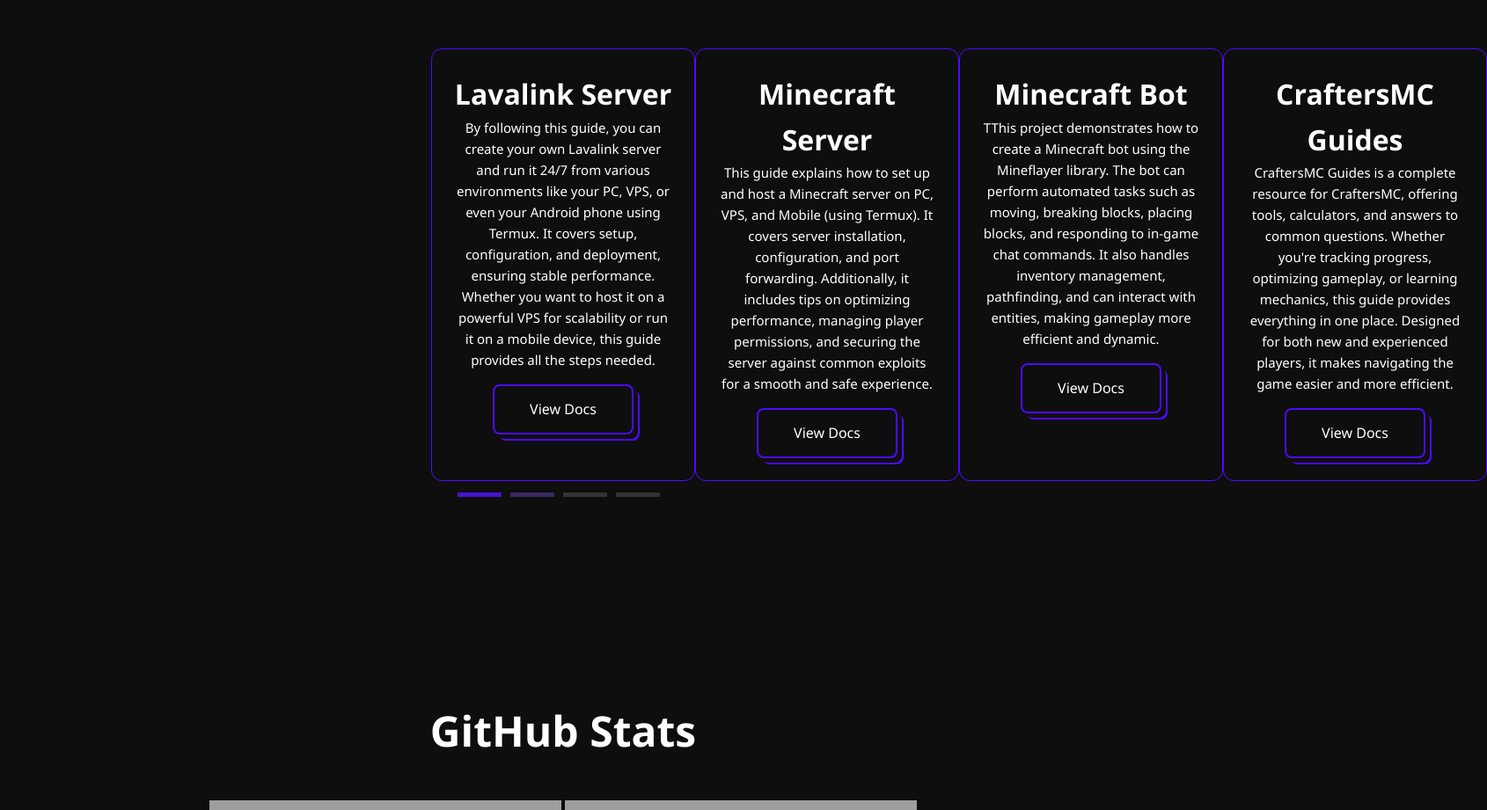
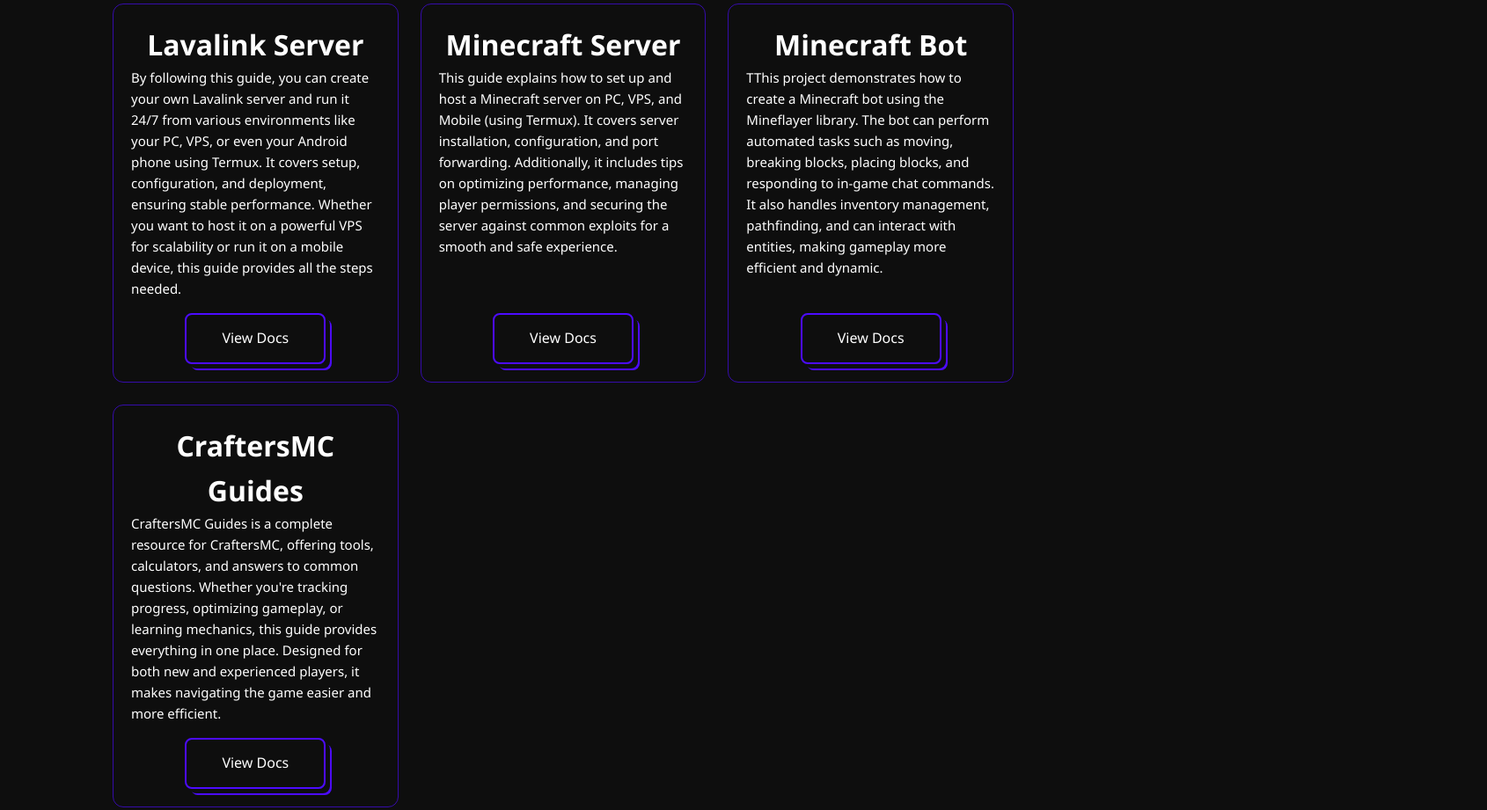
Before and after one commit to PgNetwork01/portfolio-v2, a plain HTML site: page public/index.html in a window 1280 px wide. Shown: the part 2771-3692 px from the top of the page at 88% size, 1690 px wide, since content can reach past the window. Drawn offline with nearby package versions, Linux system fonts and the light colour scheme; grey boxes are pictures that could not be loaded.

Commit message:
updated docs and added pfp

```diff
--- a/public/index.html
+++ b/public/index.html
@@ -3,7 +3,29 @@
 
 <head>
   <meta charset="UTF-8">
+  <meta name="google-site-verification" content="5EkvqoCOGNarChSKCVYGWzC_v7lT5j6HMjtoJwE-VTI" />
   <meta name="viewport" content="width=device-width, initial-scale=1.0">
+  <meta name="title" content="Anshuman Mishra - PortFolio">
+  <link rel="icon" href="assets/anshuman-mishra-pfp.jpg" type="image/png">
+  <meta name="description"
+    content="I am Anshuman Mishra a full stack developer. I have experience with PHP, JS, HTML, Python, but I'm always willing to learn new things! I am 16 years old and I live in the India. I have about 4 years of experience in creating websites, minigames and applications.">
+  <meta name="keywords"
+    content="Anshuman Mishra, portfolio, web developer, projects, contact, blog, GitHub, Discord, Instagram, Reddit, LinkedIn, CodePen, Stack Overflow, HackerRank, FreeCodeCamp, PgNetwork01, pgnetwork01, Pg Network, PG NETWORK">
+  <meta name="robots" content="index, follow">
+  <meta name="language" content="English">
+  <meta name="author" content="Anshuman Mishra">
+  <link rel="canonical" href="https://anshumanmishra.web.app/">
+  <meta property="og:type" content="website">
+  <meta property="og:url" content="https://anshumanmishra.web.app/">
+  <meta property="og:title" content="Anshuman Mishra - PortFolio">
+  <meta property="og:description" content="I am Anshuman Mishra a full stack developer. I have experience with PHP, JS, HTML, Python, but I'm always willing to learn new things! I am 16 years old and I live in the India. I have about 4 years of experience in creating websites, minigames and applications.">
+  <meta property="og:site_name" content="Anshuman Mishra | Portfolio">
+  <meta name="twitter:card" content="summary_large_image">
+  <meta name="twitter:url" content="https://anshumanmishra.web.app/">
+  <meta name="twitter:title" content="Anshuman Mishra">
+  <meta name="twitter:description"
+    content="I am Anshuman Mishra a full stack developer. I have experience with PHP, JS, HTML, Python, but I'm always willing to learn new things! I am 16 years old and I live in the India. I have about 4 years of experience in creating websites, minigames and applications.">
+  <meta name="twitter:domain" content="anshumanmishra.web.app">
   <title>Anshuman Mishra | Portfolio</title>
   <link rel="stylesheet" href="https://cdnjs.cloudflare.com/ajax/libs/font-awesome/6.4.0/css/all.min.css">
   <script src="https://unpkg.com/scrollreveal"></script>
@@ -89,12 +111,10 @@
     </div>
   </section>
 
-  <section>
+  <section class="docs" id="docs">
     <h2>Documentations</h2>
-    <div class="slider">
-      <ul>
-        <li>
-          <div class="docs-card">
+    <div class="project-container">
+          <div class="project-card">
             <h2>Lavalink Server</h2>
             <p>By following this guide, you can create your own Lavalink server and run it 24/7 from various
               environments like your PC, VPS, or even your Android phone using Termux. It covers setup, configuration,
@@ -102,9 +122,7 @@
               or run it on a mobile device, this guide provides all the steps needed.</p>
             <a href="https://github.com/PgNetwork01/lavalink-docs" class="btn-view">View Docs</a>
           </div>
-        </li>
-        <li>
-          <div class="docs-card">
+          <div class="project-card">
             <h2>Minecraft Server</h2>
             <p>This guide explains how to set up and host a Minecraft server on PC, VPS, and Mobile (using Termux). It
               covers server installation, configuration, and port forwarding. Additionally, it includes tips on
@@ -112,9 +130,7 @@
               smooth and safe experience.</p>
             <a href="https://github.com/PgNetwork01/minecraft-server-setup-docs" class="btn-view">View Docs</a>
           </div>
-        </li>
-        <li>
-          <div class="docs-card">
+          <div class="project-card">
             <h2>Minecraft Bot</h2>
             <p>TThis project demonstrates how to create a Minecraft bot using the Mineflayer library. The bot can
               perform automated tasks such as moving, breaking blocks, placing blocks, and responding to in-game chat
@@ -123,9 +139,7 @@
             </p>
             <a href="https://github.com/PgNetwork01/minecraft-bot-creation" class="btn-view">View Docs</a>
           </div>
-        </li>
-        <li>
-          <div class="docs-card">
+          <div class="project-card">
             <h2>CraftersMC Guides</h2>
             <p>CraftersMC Guides is a complete resource for CraftersMC, offering tools, calculators, and answers to
               common
@@ -136,10 +150,7 @@
               and more efficient.</p>
             <a href="https://craftersmc-guides-project.github.io/" class="btn-view">View Docs</a>
           </div>
-        </li>
-      </ul>
     </div>
-    <div class="sliderControl"></div>
     <!-- <div class="timer">
       <div class="percentage">
         <div class="percentage0"></div>
--- /dev/null
+++ b/public/robots.txt
@@ -0,0 +1,2 @@
+User-agent: *
+Allow: /
--- a/public/style.css
+++ b/public/style.css
@@ -182,24 +182,10 @@
   border-radius: 12px;
   transition: 0.3s;
   border: 1px solid #4c0bffa6;
-}
-
-.docs-card {
-  background: transparent;
-  padding: 20px;
-  border-radius: 12px;
-  transition: 0.3s;
-  min-height: 480px;
-}
-
-.docs-card p {
-  font-size: 15px;
-  margin-bottom: 1rem;
-}
-
-.docs-card h2 {
-  font-size: 2rem;
-  margin-bottom: 0;
+  justify-content: center;
+  display: flex;
+  align-items: center;
+  flex-direction: column;
 }
 
 .project-card p {
```
Also changed, not shown: public/google03fa50d54c114f57.html (added, +1 -0 lines), firebase.json, public/assets/anshuman-mishra-pfp.jpg (added).
